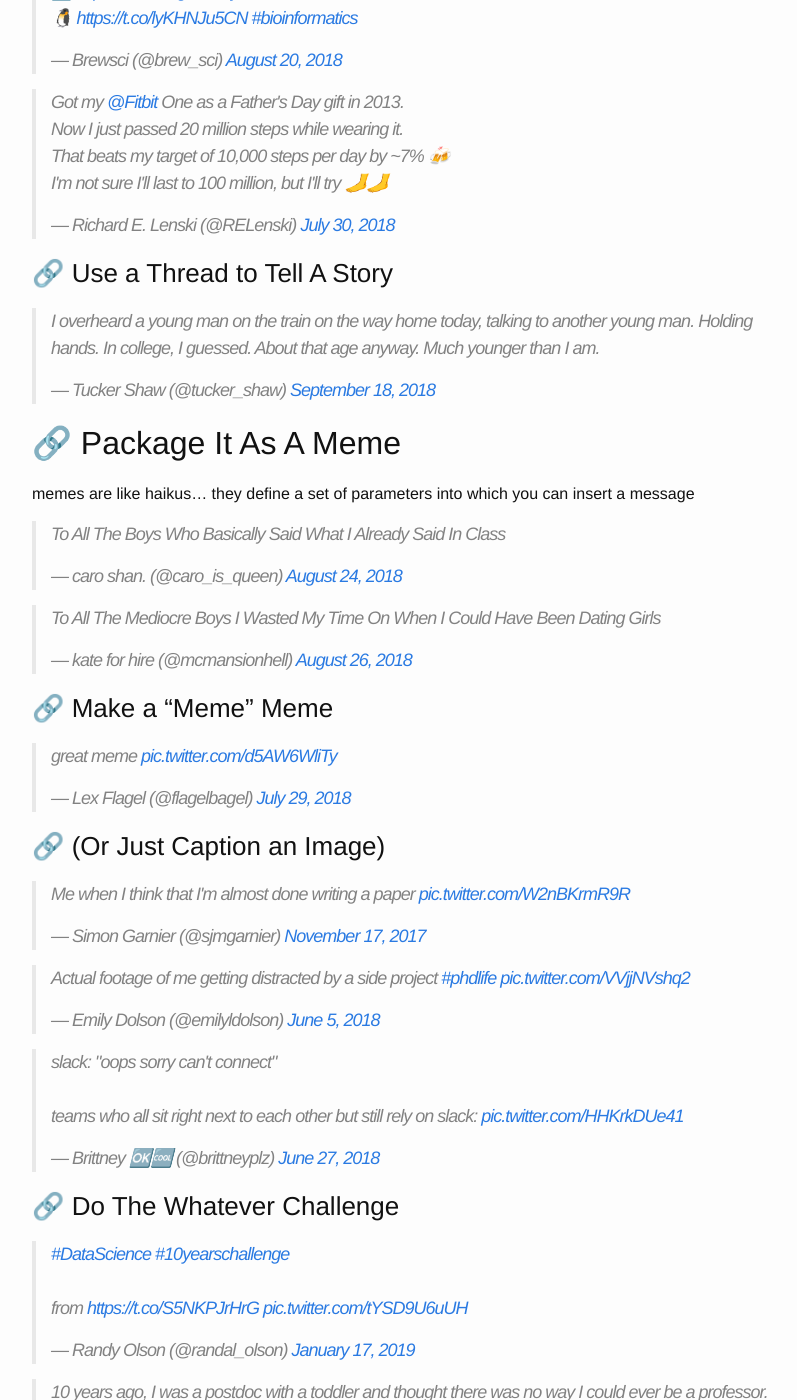
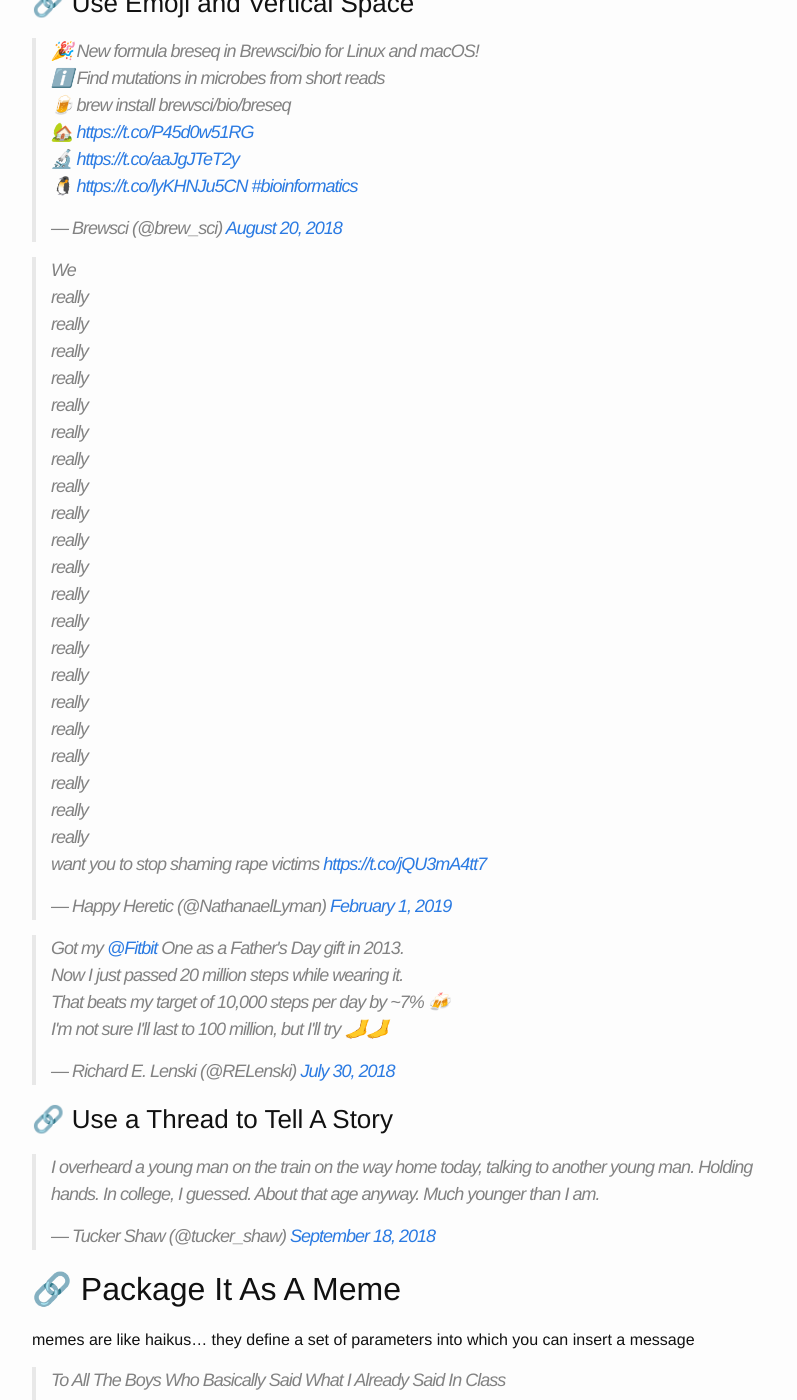
Before and after one commit to mmore500/mmore500.github.io, a Jekyll site: the page built from _posts/2019-01-17-twitter-bestiary.md, in a window 1280 px wide and 1400 px high, scrolled down 18190 px. Shown: the whole window, without its empty margins (238-1035 px from the left). Built offline with Jekyll 4.4.1, drawn with Linux system fonts in a browser that asks for light colours; a script that is not in the unit is left out; comment, search, counter and statistics services are not loaded; some of the changed text lies outside the part shown.

Commit message:
Add to outline

```diff
--- a/_posts/2019-01-17-twitter-bestiary.md
+++ b/_posts/2019-01-17-twitter-bestiary.md
@@ -105,6 +105,9 @@
 ## Be a Community Asset
 
 ### Facilitate Community Interactions
+
+<blockquote class="twitter-tweet" data-lang="en"><p lang="en" dir="ltr">Peer-reviewed journal but it&#39;s a queer-reviewed journal. Who wants to be on the editorial board?</p>&mdash; Shaun O&#39;Boyle (@shaunoboyle) <a href="https://twitter.com/shaunoboyle/status/1086625537567715328?ref_src=twsrc%5Etfw">January 19, 2019</a></blockquote>
+<script async src="https://platform.twitter.com/widgets.js" charset="utf-8"></script>
 
 make introductions/be a nexus
 
@@ -247,6 +250,10 @@
 
 ### Repurpose Arts and Crafts
 
+<blockquote class="twitter-tweet" data-lang="en"><p lang="en" dir="ltr">I love this! Crafting social ties <a href="https://t.co/Uk2A4PHie2">https://t.co/Uk2A4PHie2</a></p>&mdash; Dalila Rendon (@Dr_DalilaRendon) <a href="https://twitter.com/Dr_DalilaRendon/status/1091213385369214977?ref_src=twsrc%5Etfw">February 1, 2019</a></blockquote>
+<script async src="https://platform.twitter.com/widgets.js" charset="utf-8"></script>
+
+
 <blockquote class="twitter-tweet" data-lang="en"><p lang="en" dir="ltr">Going to start a women in STEM knitting and needlepoint group as a radical reclamation of what are traditionally regarded as worthless feminine arts where we sit around and sew and knit and science inspired pieces</p>&mdash; The Jupiter Girl (@upulie) <a href="https://twitter.com/upulie/status/1048344336151138304?ref_src=twsrc%5Etfw">October 5, 2018</a></blockquote>
 <script async src="https://platform.twitter.com/widgets.js" charset="utf-8"></script>
 
@@ -388,6 +395,9 @@
 ### Use Emoji and Vertical Space
 
 <blockquote class="twitter-tweet" data-lang="en"><p lang="en" dir="ltr">🎉 New formula breseq in Brewsci/bio for Linux and macOS!<br>ℹ️ Find mutations in microbes from short reads<br>🍺 brew install brewsci/bio/breseq<br>🏡 <a href="https://t.co/P45d0w51RG">https://t.co/P45d0w51RG</a><br>🔬 <a href="https://t.co/aaJgJTeT2y">https://t.co/aaJgJTeT2y</a><br>🐧 <a href="https://t.co/lyKHNJu5CN">https://t.co/lyKHNJu5CN</a> <a href="https://twitter.com/hashtag/bioinformatics?src=hash&amp;ref_src=twsrc%5Etfw">#bioinformatics</a></p>&mdash; Brewsci (@brew_sci) <a href="https://twitter.com/brew_sci/status/1031614505296359425?ref_src=twsrc%5Etfw">August 20, 2018</a></blockquote>
+<script async src="https://platform.twitter.com/widgets.js" charset="utf-8"></script>
+
+<blockquote class="twitter-tweet" data-lang="en"><p lang="en" dir="ltr">We<br>really<br>  really<br>    really<br>      really<br>        really<br>        really<br>       really<br>     really<br>   really<br> really<br> really<br>  really<br>   really<br>    really<br>      really<br>        really<br>       really<br>     really<br>   really<br> really<br>really<br>want you to stop shaming rape victims <a href="https://t.co/jQU3mA4tt7">https://t.co/jQU3mA4tt7</a></p>&mdash; Happy Heretic (@NathanaelLyman) <a href="https://twitter.com/NathanaelLyman/status/1091459468997480449?ref_src=twsrc%5Etfw">February 1, 2019</a></blockquote>
 <script async src="https://platform.twitter.com/widgets.js" charset="utf-8"></script>
 
 <blockquote class="twitter-tweet" data-lang="en"><p lang="en" dir="ltr">Got my <a href="https://twitter.com/fitbit?ref_src=twsrc%5Etfw">@Fitbit</a> One as a Father&#39;s Day gift in 2013.  <br>Now I just passed 20 million steps while wearing it. <br>That beats my target of 10,000 steps per day by ~7% 🍻 <br>I&#39;m not sure I&#39;ll last to 100 million, but I&#39;ll try 🦶🦶</p>&mdash; Richard E. Lenski (@RELenski) <a href="https://twitter.com/RELenski/status/1024039935303671808?ref_src=twsrc%5Etfw">July 30, 2018</a></blockquote>
@@ -688,6 +698,10 @@
 
 ## Let's Chat
 
+section: embed tweets... quote yourself or others (your own, gives people a cue that you're on twitter and they might want to follow you)
+
+put your twitter handle on your slides
+
 Doubles as a final clever idea: use twitter as a comments section.
 
 <blockquote class="twitter-tweet" data-lang="en"><p lang="en" dir="ltr">nothing to see here, just a placeholder tweet 🐦</p>&mdash; Matthew A Moreno (@MorenoMatthewA) <a href="https://twitter.com/MorenoMatthewA/status/1054071480512843776?ref_src=twsrc%5Etfw">October 21, 2018</a></blockquote>
```
